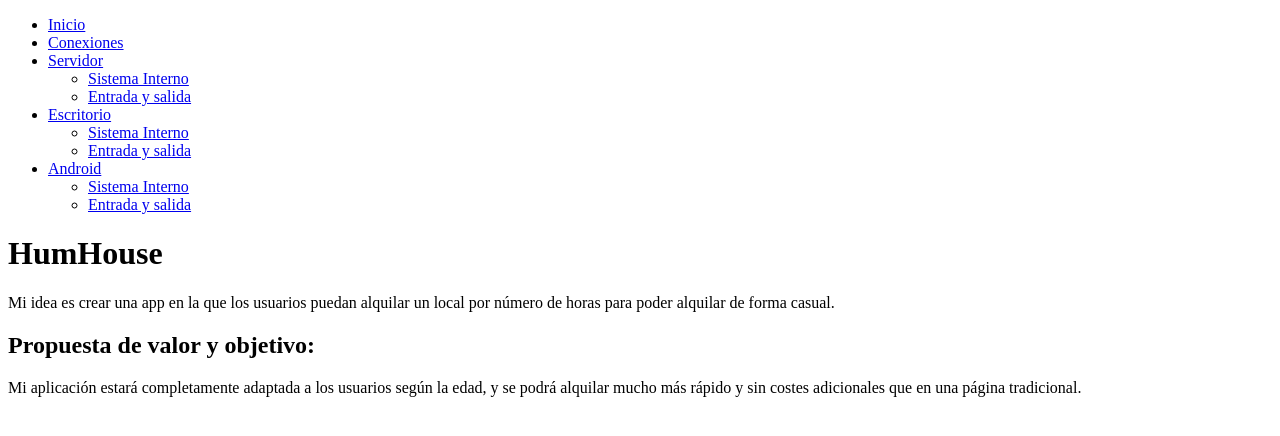
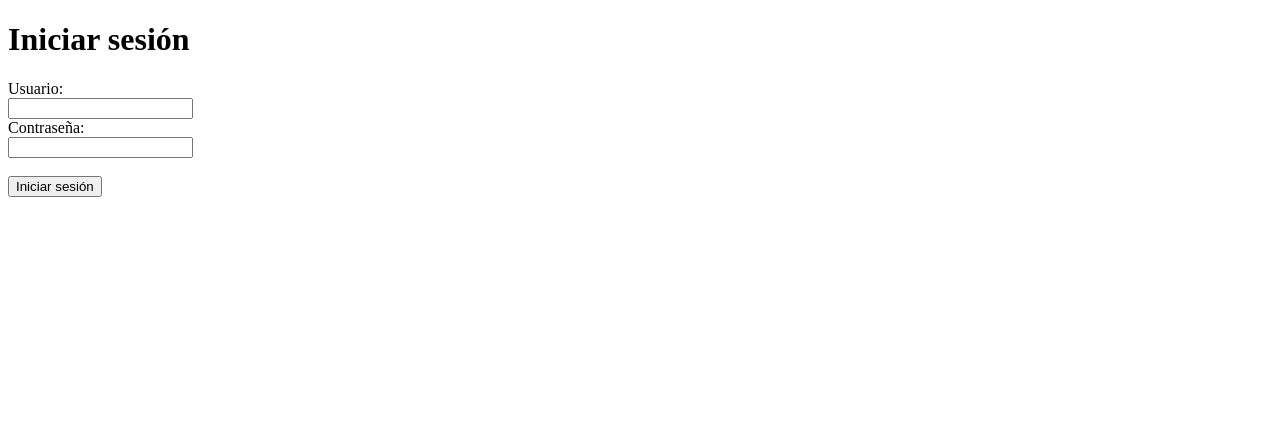
Before and after one commit to Antoniolpez/Humhouse.github.io, a plain HTML site: page index.html in a window 1280 px wide. Drawn offline with Linux system fonts and the light colour scheme.

Commit message:
Update index.html

```diff
--- a/index.html
+++ b/index.html
@@ -1,46 +1,32 @@
 <!DOCTYPE html>
 <html lang="es">
-<head>
+  <head>
     <meta charset="UTF-8">
     <meta name="viewport" content="width=device-width, initial-scale=1.0">
-    <title>HumHouse - Inicio</title>
-    <link rel="stylesheet" href="index.css">
-</head>
-<body>
+    <title>Iniciar sesión</title>
+    <link rel="stylesheet" type="text/css" href="stylelogin.css" id="theme-link">
+
+  </head>
+  <body>
     <div class="container">
-        <nav>
-            <ul>
-                <li><a href="#" class="active">Inicio</a></li>
-                <li><a href="#">Conexiones</a></li>
-                <li>
-                    <a href="#">Servidor</a>
-                    <ul>
-                        <li><a href="#">Sistema Interno</a></li>
-                        <li><a href="#">Entrada y salida</a></li>
-                    </ul>
-                </li>
-                <li>
-                    <a href="#">Escritorio</a>
-                    <ul>
-                        <li><a href="#">Sistema Interno</a></li>
-                        <li><a href="#">Entrada y salida</a></li>
-                    </ul>
-                </li>
-                <li>
-                    <a href="#">Android</a>
-                    <ul>
-                        <li><a href="#">Sistema Interno</a></li>
-                        <li><a href="#">Entrada y salida</a></li>
-                    </ul>
-                </li>
-            </ul>
-        </nav>
-        <div class="content">
-            <h1>HumHouse</h1>
-            <p>Mi idea es crear una app en la que los usuarios puedan alquilar un local por número de horas para poder alquilar de forma casual.</p>
-            <h2>Propuesta de valor y objetivo:</h2>
-            <p>Mi aplicación estará completamente adaptada a los usuarios según la edad, y se podrá alquilar mucho más rápido y sin costes adicionales que en una página tradicional.</p>
-        </div>
+      <div class="form-container">
+        <h1>Iniciar sesión</h1>
+        <form>
+          <label for="usuario">Usuario:</label><br>
+          <input type="text" id="usuario" name="usuario"><br>
+          <label for="password">Contraseña:</label><br>
+          <input type="password" id="password" name="password"><br>
+          <br>
+          <div class="button-container">
+            <input type="submit" value="Iniciar sesión">
+          </div>
+          <input type="hidden" id="intentos" name="intentos" value="0">
+        </form>
+      </div>
+      <div id="mensaje">
+        <p id="tiempo-restante" style="display:none;">Demasiados intentos. Inténtalo de nuevo en 5 minutos.</p>
+      </div>
     </div>
-</body>
+    <script src="login.js"></script>
+  </body>
 </html>
```
